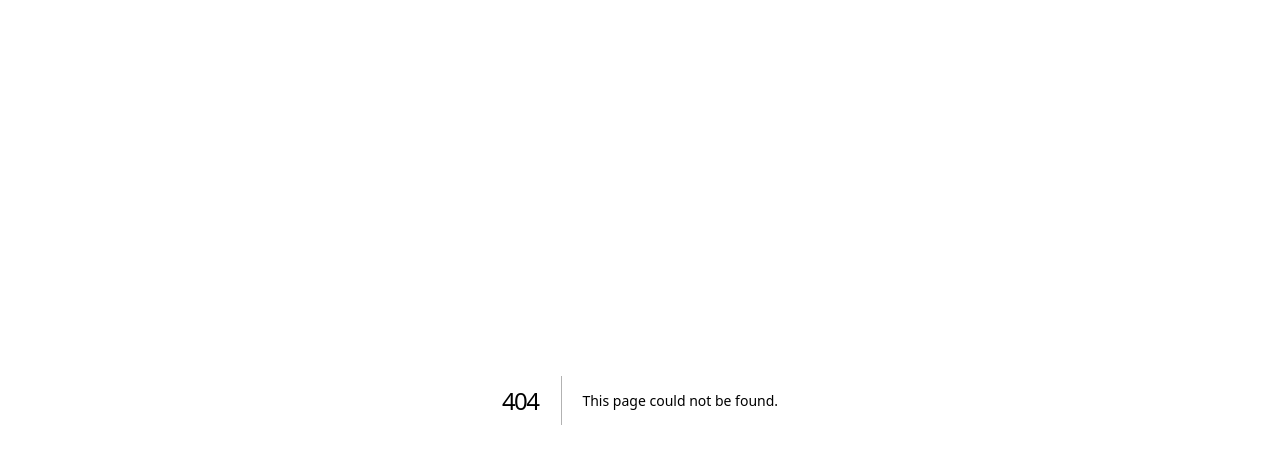
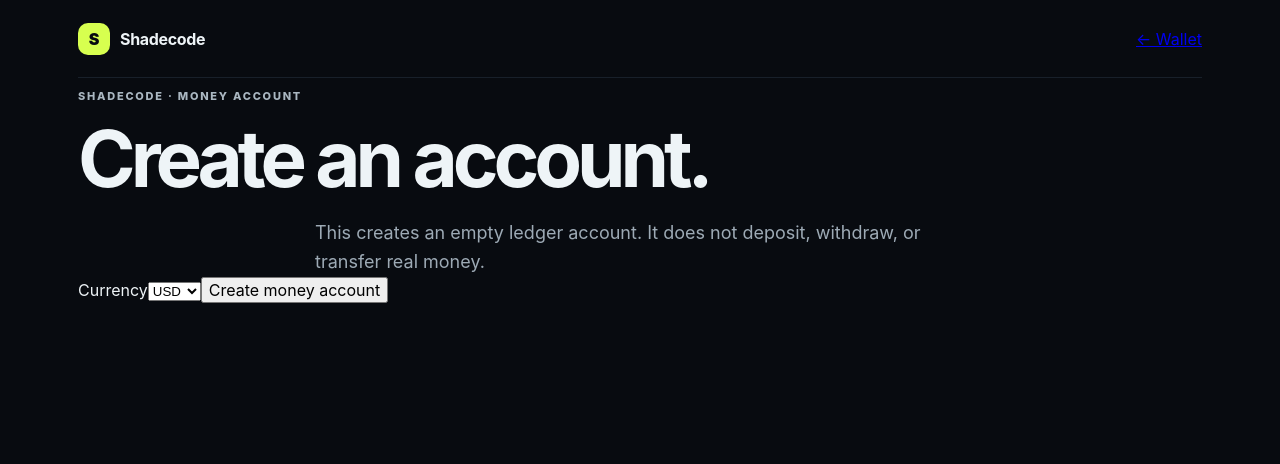
Before and after one commit to mahambatakunda2008-afk/MONEY-OS, a Next.js app in the folder apps/navigator/: page /wallet/create in a window 1280 px wide. Before the commit this address had no page. Shown: the top 464 px of the page. Built offline with nearby package versions, Linux system fonts and the light colour scheme; no server answers.

Commit message:
feat(navigator): add authenticated money account creation

```diff
--- /dev/null
+++ b/apps/navigator/app/wallet/create/page.tsx
@@ -0,0 +1,36 @@
+"use client";
+
+import { FormEvent, useState } from "react";
+import { createClient } from "../../../lib/supabase";
+
+const currencies = ["USD", "ZWL", "ZAR", "BWP", "GBP", "EUR"];
+
+export default function CreateWalletPage() {
+  const [currency, setCurrency] = useState("USD");
+  const [accountId, setAccountId] = useState<string | null>(null);
+  const [message, setMessage] = useState<string | null>(null);
+  const [busy, setBusy] = useState(false);
+
+  async function createAccount(event: FormEvent<HTMLFormElement>) {
+    event.preventDefault();
+    setBusy(true);
+    setMessage(null);
+    const supabase = createClient();
+    const { data: auth, error: authError } = await supabase.auth.getUser();
+    if (authError || !auth.user) {
+      setMessage(authError?.message ?? "Sign in before creating a money account.");
+      setBusy(false);
+      return;
+    }
+    const { data, error } = await supabase.rpc("create_money_account", { p_currency: currency });
+    setBusy(false);
+    if (error) {
+      setMessage(error.message);
+      return;
+    }
+    setAccountId(data as string);
+    setMessage(`Your ${currency} account was created successfully.`);
+  }
+
+  return <main className="shell"><nav className="nav"><div className="brand"><span className="brand-mark">S</span><span>Shadecode</span></div><a href="/wallet">← Wallet</a></nav><section className="auth-card"><p className="eyebrow">SHADECODE · MONEY ACCOUNT</p><h1>Create an account.</h1><p className="subhead">This creates an empty ledger account. It does not deposit, withdraw, or transfer real money.</p><form onSubmit={createAccount}><label>Currency<select value={currency} onChange={e => setCurrency(e.target.value)}>{currencies.map(value => <option key={value} value={value}>{value}</option>)}</select></label><button type="submit" disabled={busy}>{busy ? "Creating…" : "Create money account"}</button></form>{accountId && <p className="session-message" role="status">Account ID: {accountId}</p>}{message && <p className="session-message" role="status">{message}</p>}</section></main>;
+}
```
